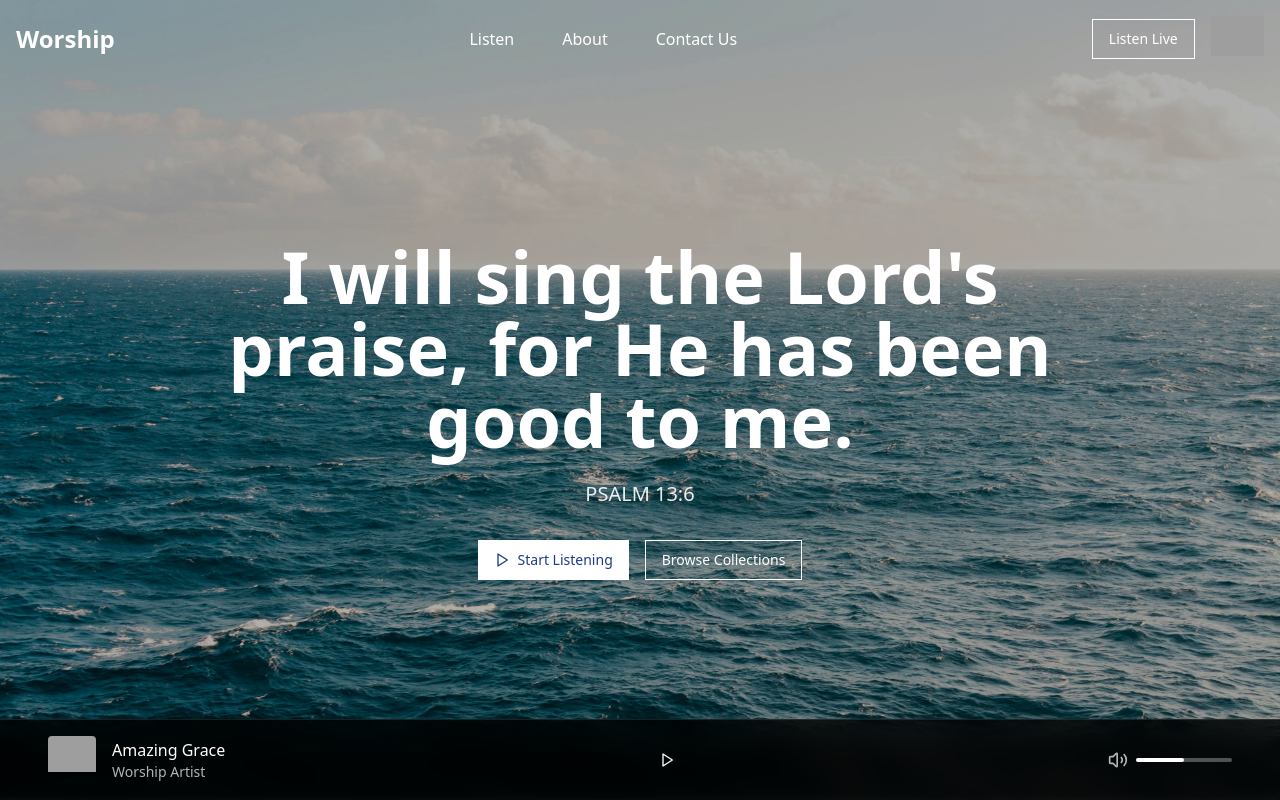
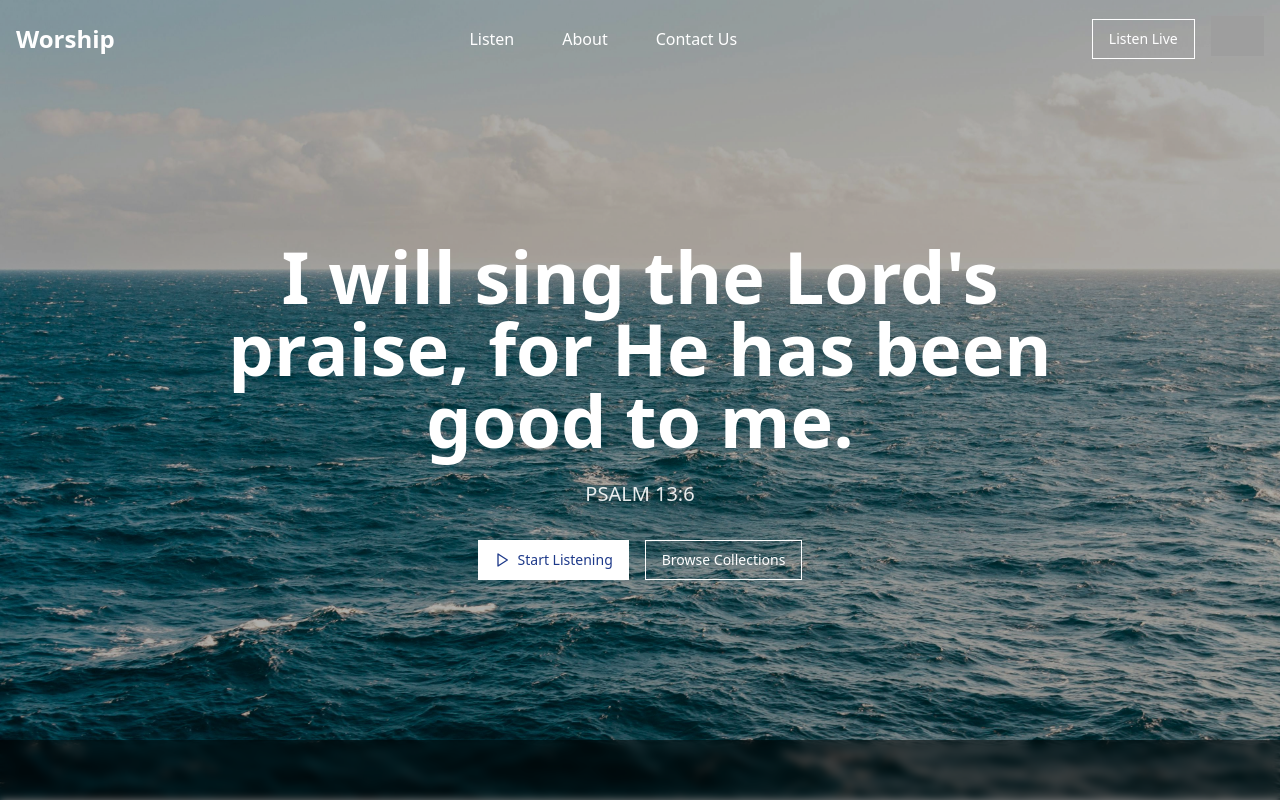
Before and after one commit to Uwerajanviere/wirshipping, a Next.js app: page / in a window 1280 px wide. Shown: the top 800 px of the page. Built offline with nearby package versions, Linux system fonts and the light colour scheme; no server answers; the database is empty; grey boxes are pictures that could not be loaded.

Commit message:
refactor: Remove static audio player from landing page

```diff
--- a/app/page.tsx
+++ b/app/page.tsx
@@ -59,40 +59,6 @@ export default function Home() {
           </div>
         </section>
       </main>
-
-      {/* Audio Player */}
-      <div className="fixed bottom-0 left-0 right-0 bg-black/80 backdrop-blur-md p-4 border-t border-white/10 z-20">
-        <div className="container mx-auto flex items-center justify-between">
-          <div className="flex items-center gap-4">
-            <div className="h-12 w-12 relative rounded overflow-hidden">
-              <Image
-                src="/placeholder.svg?height=48&width=48&text=Now Playing"
-                alt="Now playing"
-                width={48}
-                height={48}
-                className="object-cover"
-              />
-            </div>
-            <div>
-              <h4 className="text-white font-medium">Amazing Grace</h4>
-              <p className="text-white/70 text-sm">Worship Artist</p>
-            </div>
-          </div>
-
-          <div className="flex items-center gap-4">
-            <Button variant="ghost" size="icon" className="text-white">
-              <Play className="h-5 w-5" />
-            </Button>
-          </div>
-
-          <div className="hidden md:flex items-center gap-2">
-            <Volume2 className="h-5 w-5 text-white/70" />
-            <div className="w-24 h-1 bg-white/30 rounded-full">
-              <div className="w-1/2 h-full bg-white rounded-full"></div>
-            </div>
-          </div>
-        </div>
-      </div>
     </div>
   )
 }
```
